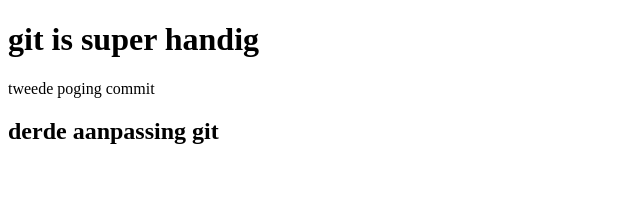
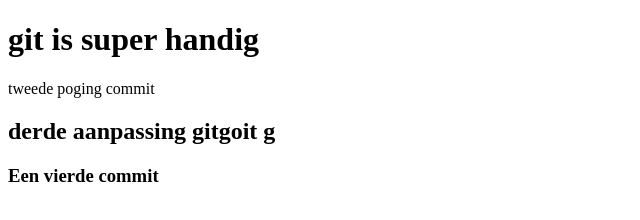
Before and after one commit to Pinnacle-creator/eersteworkshopgit, a plain HTML site: page index.html in a window 1280 px wide. Shown: the whole page, without its empty margins (0-640 px from the left). Drawn offline with Linux system fonts and the light colour scheme.

Commit message:
vierde aanpassing

```diff
--- a/index.html
+++ b/index.html
@@ -7,6 +7,7 @@
 <body>
  <h1>git is super handig</h1>
     <p>tweede poging commit</p>
-<h2>derde aanpassing git</h2>
+<h2>derde aanpassing gitgoit g</h2>
+<h3>Een vierde commit</h3>
 </body>
 </html>
```
